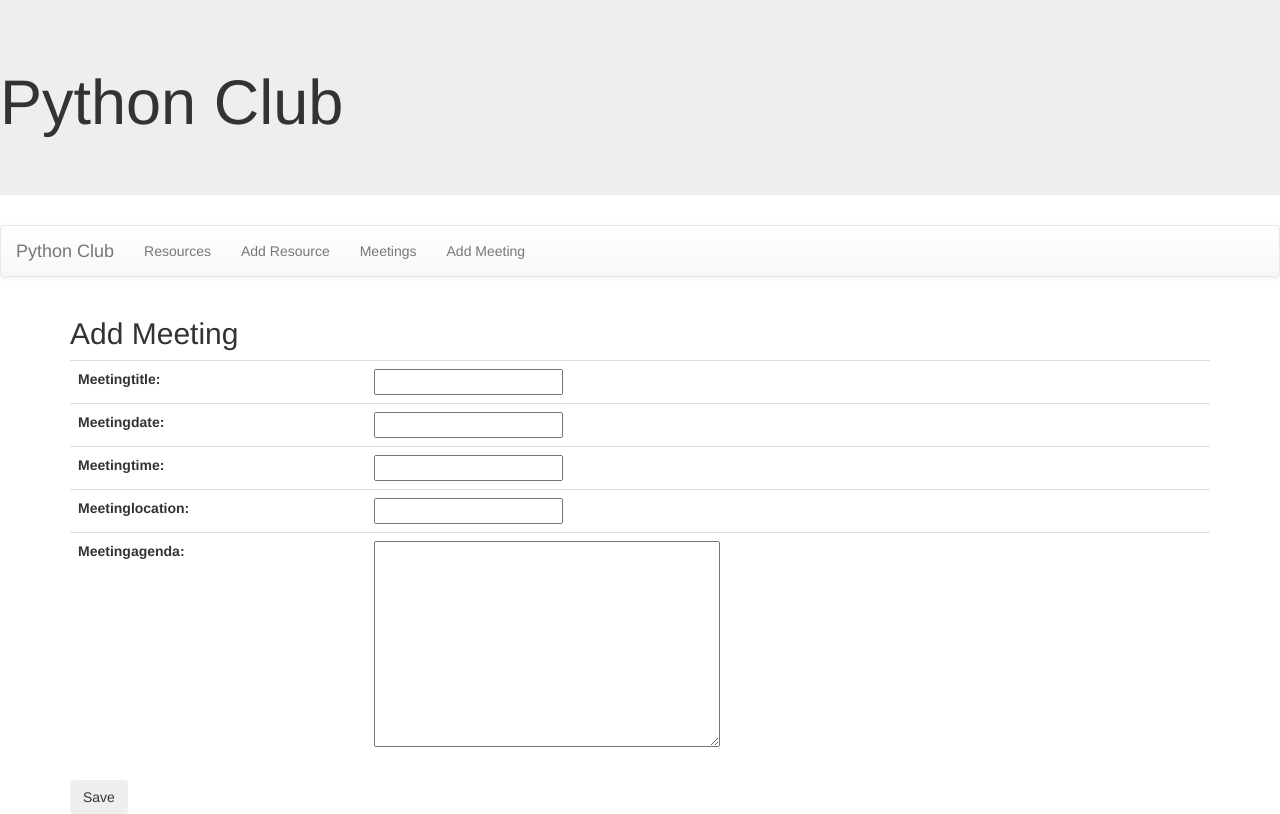
After one commit to klc-jpg/pythonClub, a Django app: page /Club/new_meeting/ in a window 1280 px wide. The commit adds this page. Run offline with Django 4.2, Linux system fonts and the light colour scheme; some libraries are stand-ins or nearby versions.

Commit message:
form commit

```diff
--- /dev/null
+++ b/Club/forms.py
@@ -0,0 +1,12 @@
+from django import forms
+from .models import Meeting, MeetingMinutes, Resource
+
+class MeetingForm(forms.ModelForm):
+    class Meta:
+        model=Meeting
+        fields='__all__'
+
+class ResourceForm(forms.ModelForm):
+    class Meta:
+        model=Resource
+        fields='__all__'
--- a/Club/models.py
+++ b/Club/models.py
@@ -11,7 +11,7 @@ class Meeting(models.Model):
     meetingdate=models.DateField()
     meetingtime=models.CharField(max_length=255)
     meetinglocation=models.CharField(max_length=255)
-    meetingagenda=models.TextField(null=True, blank=True, help_text='Add meeting agenda details')
+    meetingagenda=models.TextField(null=True, blank=True)#, help_text='Add meeting agenda details')
 
     def __str__(self):
         return self.meetingtitle
@@ -26,7 +26,7 @@ class MeetingMinutes(models.Model):
     attendance=models.ManyToManyField(User)
 
     def __str__(self):
-        return self.meetingid
+        return (self.meetingid)
 
     class Meta:
         db_table="meetingminutes"
@@ -38,7 +38,7 @@ class Resource(models.Model):
     resourceurl=models.URLField(null=True, blank=True)
     dateentered=models.DateField(default=date.today)
     userid=models.ForeignKey(User, on_delete=models.CASCADE, null=True, blank=True)
-    resourcedescription=models.TextField(null=True, blank=True, help_text='Add details about this resource')
+    resourcedescription=models.TextField(null=True, blank=True)#, help_text='Add details about this resource')
 
     def __str__(self):
         return self.resourcename
--- a/Club/templates/Club/meeting_minutes.html
+++ b/Club/templates/Club/meeting_minutes.html
@@ -1,7 +1,7 @@
 {% extends 'base.html' %} {% block content %}
 <table class='table'>
     <tr>
-        <th>Meeting Details</th>
+        <h2>Meeting Details</h2>
     </tr>
 
     <tr>
--- /dev/null
+++ b/Club/templates/Club/new_meeting.html
@@ -0,0 +1,10 @@
+{% extends 'base.html' %} {% block content %}
+<table class='table'>
+    <tr>
+        <h2>Add Meeting</h2>
+    </tr>
+    <form method='POST' , class='post-form'>{% csrf_token %} {{form.as_table}}
+</table>
+<button type='submit' class='save btn btn_default'>Save</button>
+</form>
+{% endblock %}
--- a/Club/templates/base.html
+++ b/Club/templates/base.html
@@ -20,7 +20,9 @@ xt/css'>
             </div>
             <ul class="nav navbar-nav">
                 <li><a href="{% url 'resources' %}">Resources</a></li>
+                <li><a href="{% url 'newresource' %}">Add Resource</a></li>
                 <li><a href="{% url 'meetings' %}">Meetings</a></li>
+                <li><a href="{% url 'newmeeting' %}">Add Meeting</a></li>
             </ul>
         </div>
     </nav>
--- a/Club/urls.py
+++ b/Club/urls.py
@@ -7,4 +7,6 @@ urlpatterns = [
    path('resources/', views.resources_view, name='resources'),
    path('meetings/', views.meetings_view, name='meetings'),
    path('meeting_minutes/<int:id>/', views.meeting_detail, name='details'),
+   path('new_meeting/', views.new_meeting, name='newmeeting'),
+   path('new_resource/', views.new_resource, name='newresource'),
 ]
--- a/Club/views.py
+++ b/Club/views.py
@@ -6,6 +6,7 @@ from django.views.generic import DetailView
 from django.utils import timezone
 from django.urls import reverse_lazy
 from django.http import HttpResponse
+from .forms import MeetingForm, ResourceForm
 
 # Create your views here.
 def index(request):
@@ -27,6 +28,29 @@ def meeting_detail(request, id):
         'details': details,
         'mins_list': mins_list,
         'users': users,
+    }
+    return render(request, 'Club/meeting_minutes.html',context=context)
 
-    }
-    return render (request, 'Club/meeting_minutes.html',context=context)
+def new_meeting(request):
+    form=MeetingForm
+    if request.method=='POST':
+        form=MeetingForm(request.POST)
+        if form.is_valid():
+            post=form.save(commit=True)
+            post.save()
+            form=MeetingForm()
+    else:
+        form=MeetingForm()
+    return render(request, 'Club/new_meeting.html', {'form': form})
+
+def new_resource(request):
+    form=ResourceForm
+    if request.method=='POST':
+        form=ResourceForm(request.POST)
+        if form.is_valid():
+            post=form.save(commit=True)
+            post.save()
+            form=ResourceForm()
+    else:
+        form=ResourceForm()
+    return render(request, 'Club/new_resource.html', {'form': form})
--- a/pythonClub/urls.py
+++ b/pythonClub/urls.py
@@ -14,6 +14,7 @@ Including another URLconf
     2. Add a URL to urlpatterns:  path('blog/', include('blog.urls'))
 """
 from django.contrib import admin
+#from django.conf.urls import patterns, include, url
 from django.urls import path, include
 
 urlpatterns = [
```
Also changed, not shown: Club/templates/Club/meetings.html (+6 -4 lines), Club/templates/Club/new_resource.html (added, +10 -0 lines), Club/templates/Club/resources.html (+5 -9 lines), Club/tests.py (+20 -4 lines), Club/migrations/0002_alter_meeting_meetingagenda.py (added), Club/migrations/0003_alter_resource_resourcedescription.py (added).
